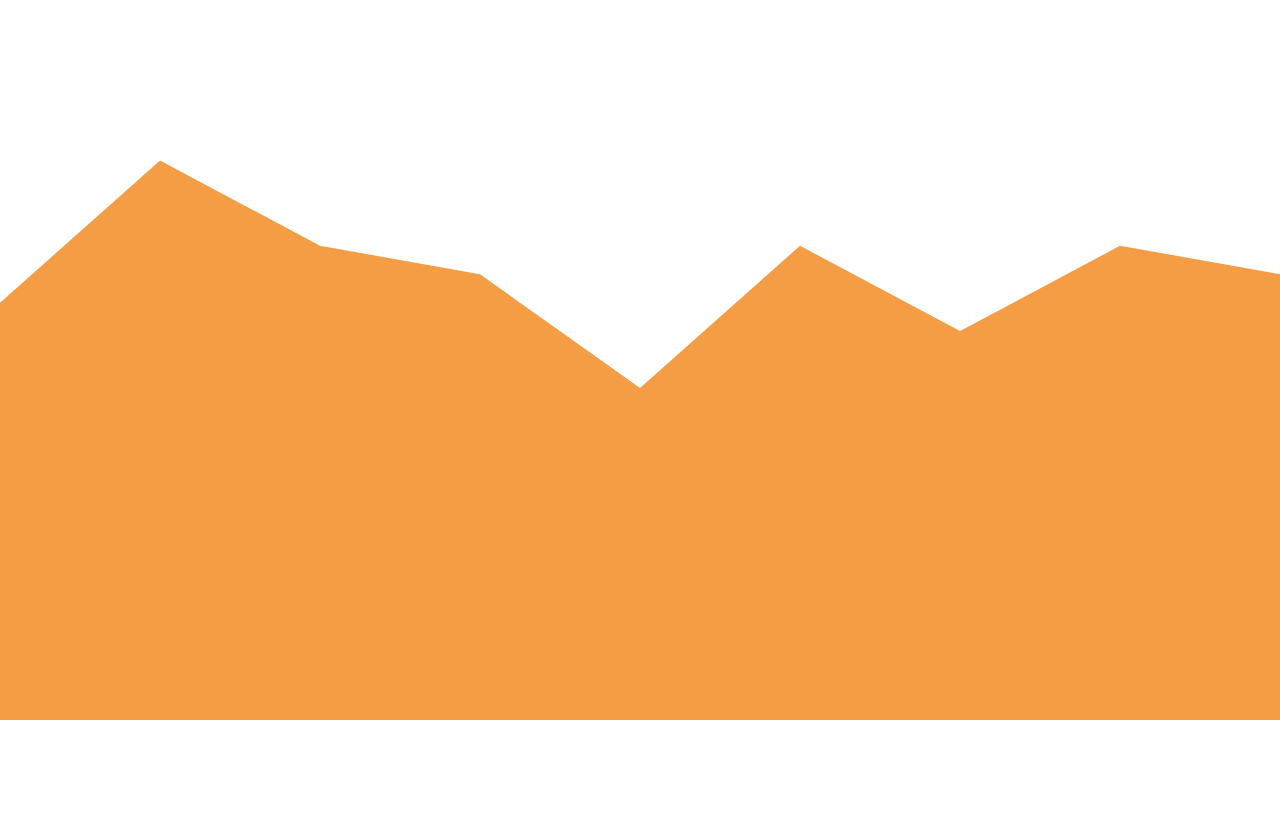
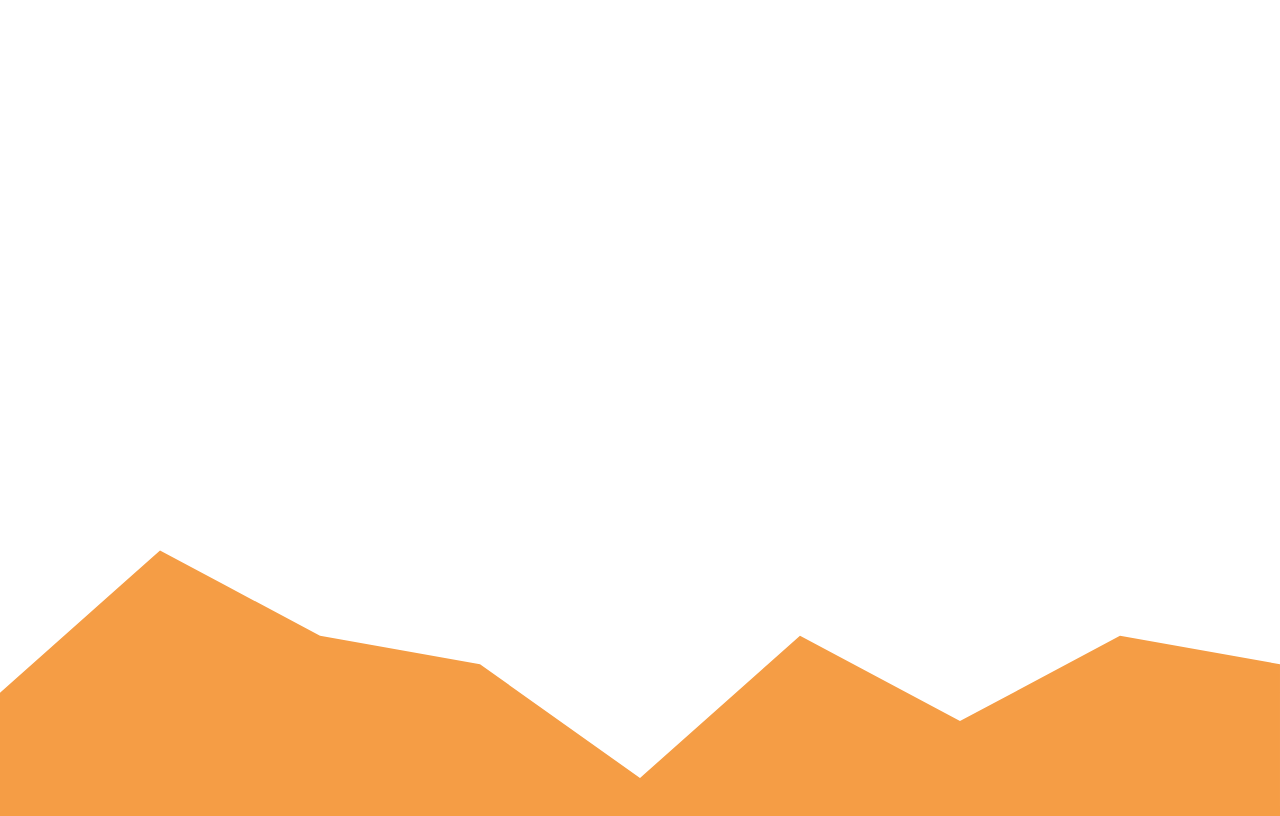
Before and after one commit to CodeChef-SMVDU/CC-Website, a Vue app: page / in a window 1280 px wide. Shown: the part 6020-6836 px from the top of the page. Before the commit the page ends 6740 px from the top, so only its background shows below. Built offline with nearby package versions, Linux system fonts and the light colour scheme; what vue-resource would draw is missing.

Commit message:
Update team.vue

```diff
--- a/src/components/team.vue
+++ b/src/components/team.vue
@@ -127,7 +127,7 @@
         </div>
     </div>
     <br><br><br><br>
-    <!-- <div class="container">
+    <div class="container">
         <h3 data-aos="fade" data-aos-delay="50"
     data-aos-duration="1000" >volunteer</h3>
         <div class="row" data-aos="fade" data-aos-delay="50"
@@ -155,7 +155,7 @@
                 </div>
             </div>
         </div>
-    </div> -->
+    </div>
 </div>
 </template>
 
```
